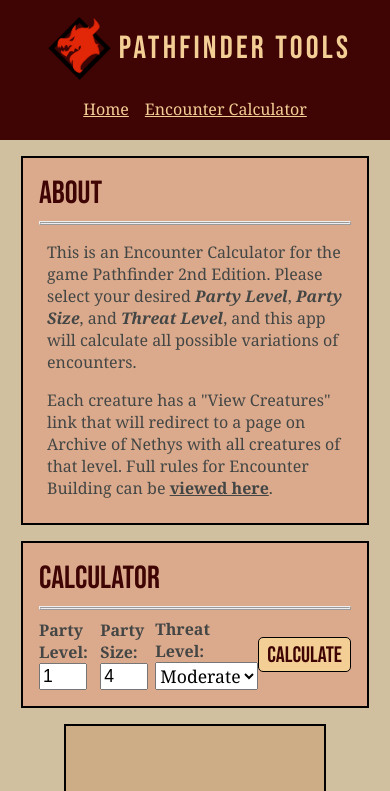
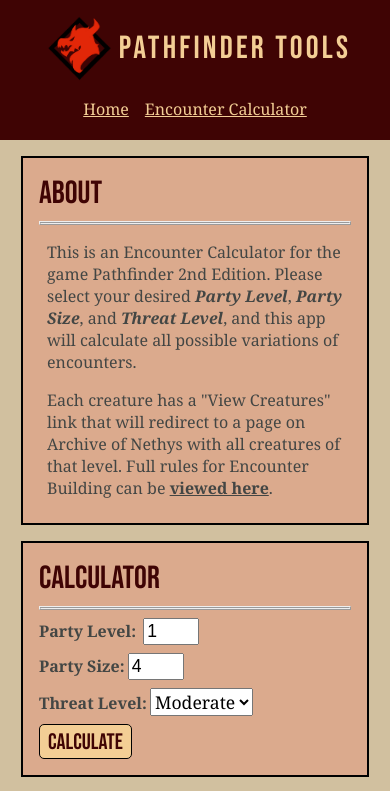
Before and after one commit to tkgonzal/pathfinder-tools-module-3-final-project-traven-gonzales-jordan-dinis, a React (Vite) app: page /encounter-calculator in a window 390 px wide. Shown: the top 791 px of the page. Built offline with nearby package versions, Linux system fonts and the light colour scheme.

Commit message:
feat(encounter-page-responsivity): Added mobile responsivity to EncounterPage

```diff
--- a/src/components/CalculatorForm.css
+++ b/src/components/CalculatorForm.css
@@ -13,7 +13,7 @@
 }
 
 .calc-form input {
-    width: 2.5rem;
+    width: 3rem;
     font-size: 1.1rem;
 }
 
@@ -29,8 +29,19 @@
 
 .calc-form--content {
     display: flex;
+    flex-wrap: wrap;
     justify-content: space-between;
     align-items: center;
+    column-gap: 1rem;
+    row-gap: .5rem;
+}
+
+.calc-form--inputs {
+    display: flex;
+    flex-wrap: wrap;
+    justify-content: space-between;
+    column-gap: 1rem;
+    row-gap: .5rem;
 }
 
 .calc-form button {
@@ -49,3 +60,10 @@
     background-color: var(--submit-btn-bg-hover-color, yellow);
     color: var(--submit-btn-hover-color, pink);
 }
+
+@media (max-width: 699px) {
+    .calc-form--inputs, .calc-form--content {
+        flex-direction: column;
+        align-items: start;
+    }
+}
--- a/src/components/CalculatorForm.jsx
+++ b/src/components/CalculatorForm.jsx
@@ -13,6 +13,7 @@
                 <hr />
             </div>
             <div className="calc-form--content">
+                <div className="calc-form--inputs">
                     <span>
                         <label htmlFor="partyLevel">Party Level: </label>
                         <input
@@ -56,6 +57,7 @@
                             <option value="extreme">Extreme</option>
                         </select>
                     </span>
+                </div>
 
                 <button
                     type="submit"
--- a/src/components/EncounterPage.css
+++ b/src/components/EncounterPage.css
@@ -57,3 +57,9 @@
         text-align: center;
     }
 }
+
+@media (max-width: 410px) {
+    .encounter-page {
+        width: 100%;
+    }
+}
```
Lines whose indentation alone changed are shown as unchanged.
